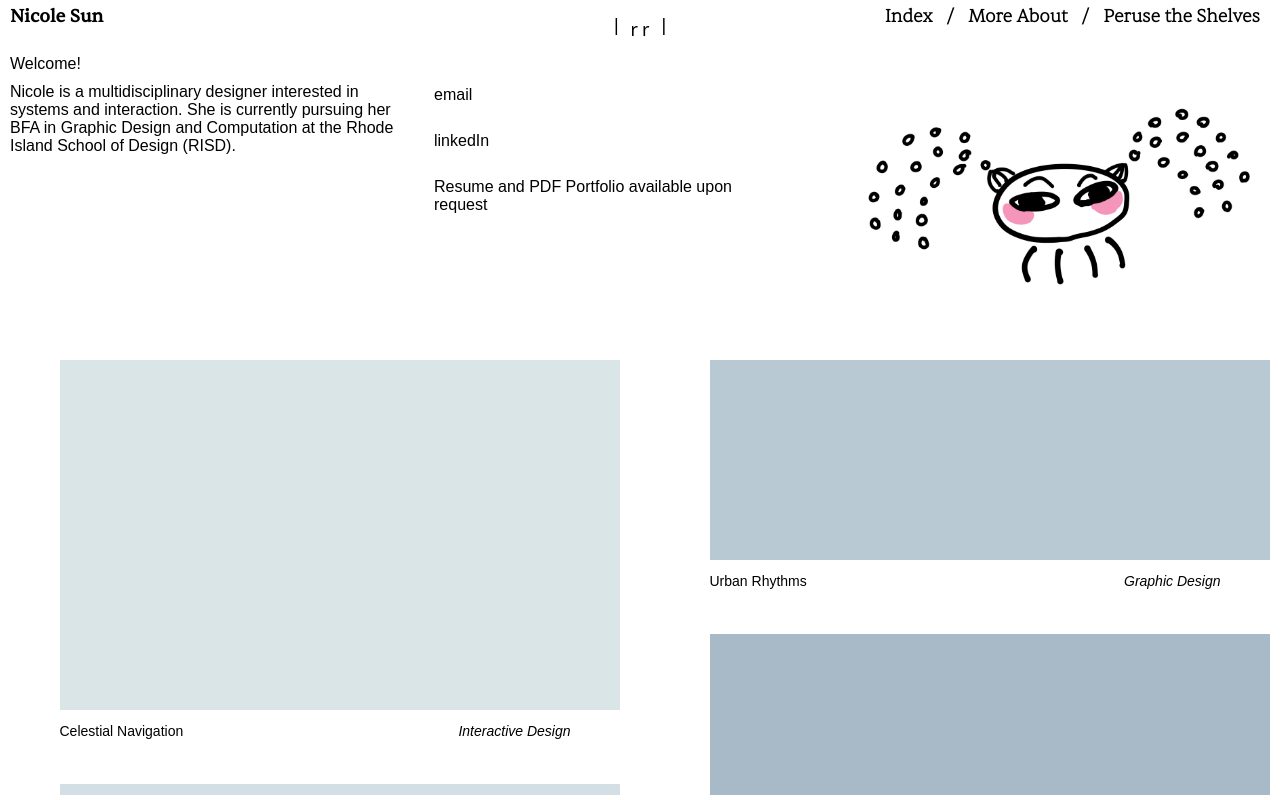
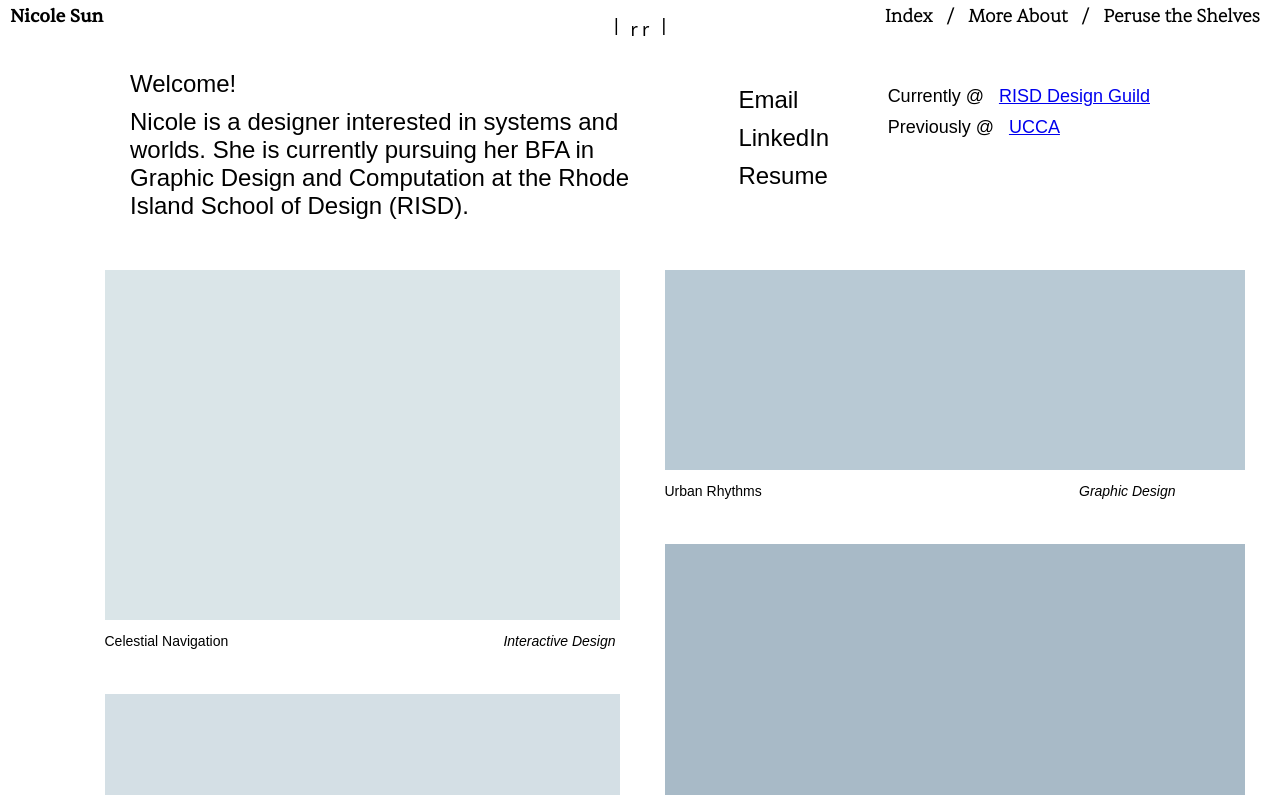
Before and after one commit to cornercreature/Portfolio-Website, a plain HTML site: page main.html in a window 1280 px wide. Drawn offline with Linux system fonts and the light colour scheme; a web font is replaced by a local one.

Commit message:
Last commit Nov 14

```diff
--- a/main.html
+++ b/main.html
@@ -42,20 +42,25 @@
             Welcome!
         </p>
         <p class="bioParagraph">
-            Nicole is a multidisciplinary designer interested in systems and interaction. She is currently
+            Nicole is a designer interested in systems and worlds. She is currently
             pursuing her BFA in Graphic Design and Computation at the Rhode Island School of Design (RISD).
         </p>
         </span>
 
         <span id="links">
-            <a>email</a><br>
-            <a>linkedIn</a><br>
-            <p>Resume and PDF Portfolio available upon request</p>
+            <a>Email</a>
+            <a>LinkedIn</a>
+            <p>Resume</p>
         </span>
 
-        <div id="bioImageContainer">
+        <span id="im_at">
+            <p>Currently @ <a href="https://www.risdguild.com"> RISD Design Guild</a></p>
+            <p>Previously @ <a href="https://www.ucca.org"> UCCA</a></p>
+        </span>
+
+        <!-- <div id="bioImageContainer">
              <img class="bioImage" src="/images/NicoleBio.jpg">
-        </div>
+        </div> -->
 
     </div>
     <div class="body">
--- a/maincontrol.js
+++ b/maincontrol.js
@@ -65,12 +65,13 @@ const portfolioWorks = [
 // Create Work Thumbnail Element
 function createWorkThumbnail(workData) {
     const workItem = document.createElement('div');
-    workItem.className = 'work-item';
+    // Add both 'work-item' class and position-specific class
+    workItem.className = `work-item work-item-${workData.position}`;
     workItem.dataset.workId = workData.id;
 
-    // Create thumbnail
+    // Create thumbnail with position-specific class
     const thumbnail = document.createElement('div');
-    thumbnail.className = 'work-thumbnail';
+    thumbnail.className = `work-thumbnail work-thumbnail-${workData.position}`;
 
     // Set height based on aspect ratio
     if (workData.aspectRatio === 'portrait') {
--- a/mainstyle.css
+++ b/mainstyle.css
@@ -76,7 +76,7 @@ h1.nav{
 }
 
 #about{
-    height:290px;
+    height:200px;
     display: inline-flex;
     flex-direction: row;
     justify-content: space-between;
@@ -93,14 +93,16 @@ h1.nav{
 }
 
 p.greeting{
-    margin-left:-10px;
+    margin-left:110px;
     margin-bottom: 10px;
     font-family:"Rethink Sans", sans-serif;
+    font-size: 24px;
 }
 
 p.bioParagraph{
-    margin-left:-10px;
+    margin-left:110px;
     font-family:"Rethink Sans", sans-serif;
+    font-size: 24px;
 }
 
 #links{
@@ -110,27 +112,51 @@ p.bioParagraph{
     justify-content: flex-start;
     font-family:"Rethink Sans", sans-serif;
     max-height:80px;
+    font-size: 24px;
 }
 a#links{
     margin:0px;
 }
+#im_at{
+    padding-top:31px;
+    display: flex;
+    flex-direction: column;
+    justify-content: flex-start;
+    font-family:"Rethink Sans", sans-serif;
+    max-height:80px;
+    margin-right: 120px;
+    font-size: 18px;
+}
+
+p#im_at{
+    margin:0px;
+    font-size: 24px;
+}
+
+a#im_at{
+    margin:0px;
+    font-size: 24px;
+}
+
 p#links{
     margin:0px;
 }
 #bio{
-    max-width:30%;
-    display:inline-block;
+    max-width:670px;
+    margin-top: 20px;
 }
 
-#bioImageContainer{
-    display:inline-block;
-    width:463px;
+/* #bioImageContainer{
+    width:130px;
+    margin-right: 120px;
     height:285px;
     overflow: hidden;
-}
-.bioImage{
-    max-width:463px;
-}
+} */
+/* .bioImage{
+    margin-top:50px;
+    float:right;
+    max-width:150px;
+} */
 
 /* Portfolio Body Section */
 .body {
@@ -189,17 +215,38 @@ p#links{
     width: auto;
     max-width: 90%;
     cursor: pointer;
-    margin: 0 0 15px 0;
     box-sizing: border-box;
 }
 
+/* Left-specific work items */
+.work-item-left {
+    margin: 0 -90px 15px 0;
+    /* Add custom styles for left work items here */
+}
+
+/* Right-specific work items */
+.work-item-right {
+    margin: 0 0 15px -90px;
+    /* Add custom styles for right work items here */
+}
+
 .work-thumbnail {
-    width: 600px;
+    width: 580px;
     height: auto;
     display: block;
     background-color: #d3d3d3;
     min-height: 200px;
     box-sizing: border-box;
+}
+
+/* Left-specific thumbnails */
+.work-thumbnail-left {
+    /* Add custom styles for left thumbnails here */
+}
+
+/* Right-specific thumbnails */
+.work-thumbnail-right {
+    /* Add custom styles for right thumbnails here */
 }
 
 .body.expanded .work-thumbnail {
```
